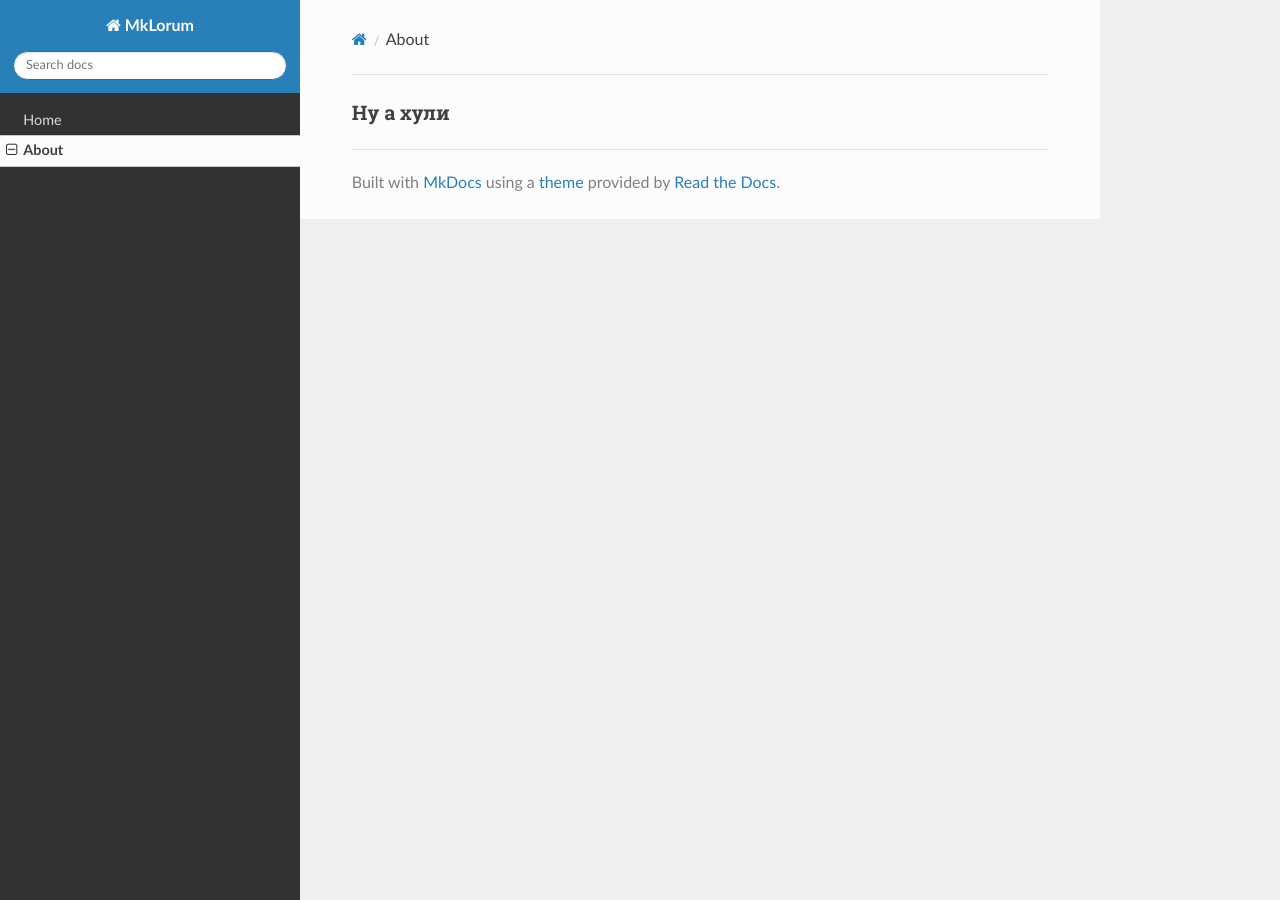
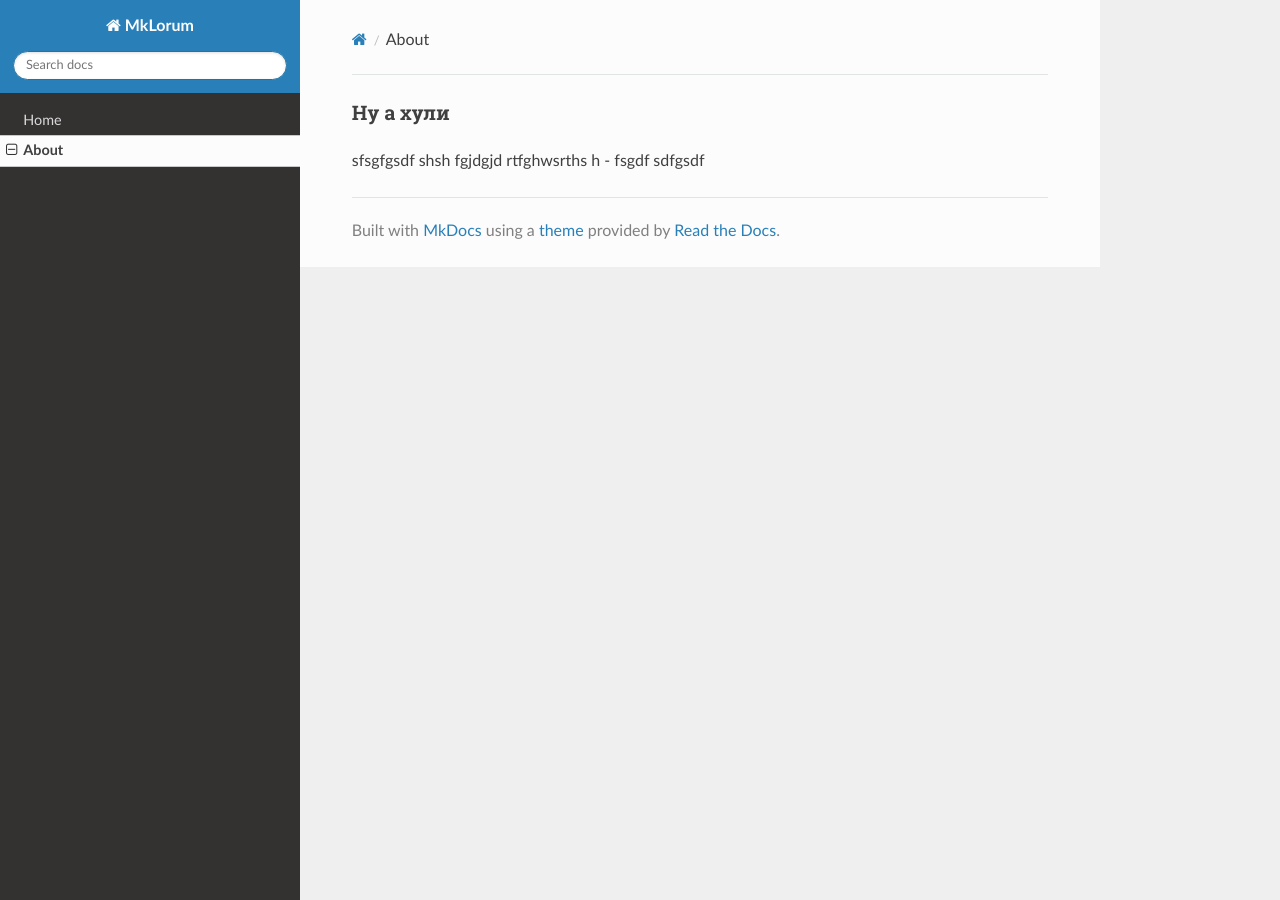
Before and after one commit to Uglevod/promers_doc, an MkDocs documentation site: the page built from docs/about.md, in a window 1280 px wide. Built offline with MkDocs 1.6.1, drawn with Linux system fonts in a browser that asks for light colours; nearby versions of some CDN libraries.

Commit message:
Update about.md

```diff
--- a/docs/about.md
+++ b/docs/about.md
@@ -1 +1,8 @@
 ### Ну а хули
+sfsgfgsdf
+shsh
+fgjdgjd
+rtfghwsrths
+h
+- fsgdf
+sdfgsdf
```
